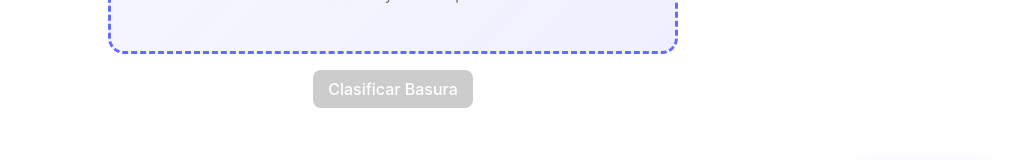
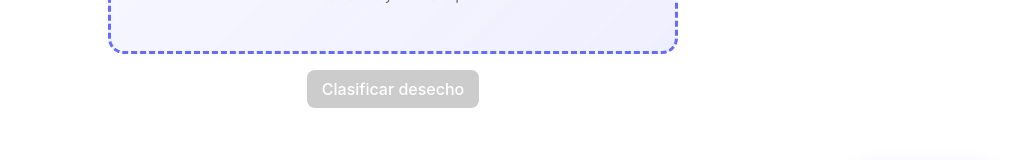
Before and after one commit to LauraMurillas/Eco-Scan, a React (Vite) app: page / in a window 1280 px wide. Shown: the part 547-707 px from the top of the page, without its empty margins (247-1280 px from the left). Built offline with nearby package versions, Linux system fonts and the light colour scheme; no server answers.

Commit message:
change basura to desecho

```diff
--- a/src/App.jsx
+++ b/src/App.jsx
@@ -109,7 +109,7 @@ function App() {
                     onClick={handleClassify}
                     disabled={!selectedFile || isLoading}
                 >
-                    {isLoading ? 'Clasificando...' : 'Clasificar Basura'}
+                    {isLoading ? 'Clasificando...' : 'Clasificar desecho'}
                 </button>
 
                 {error && <p style={{ color: 'red' }}>{error}</p>}
```
